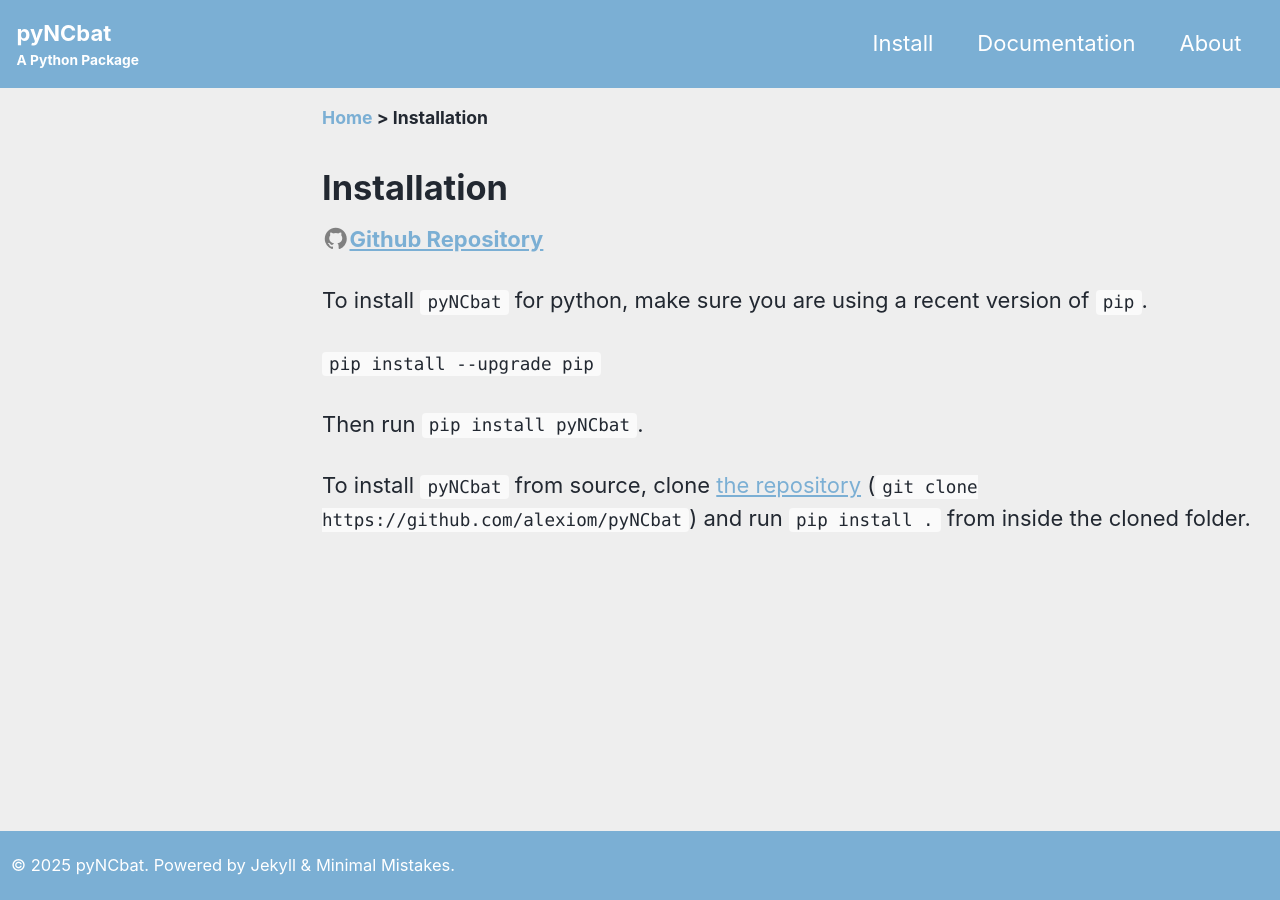
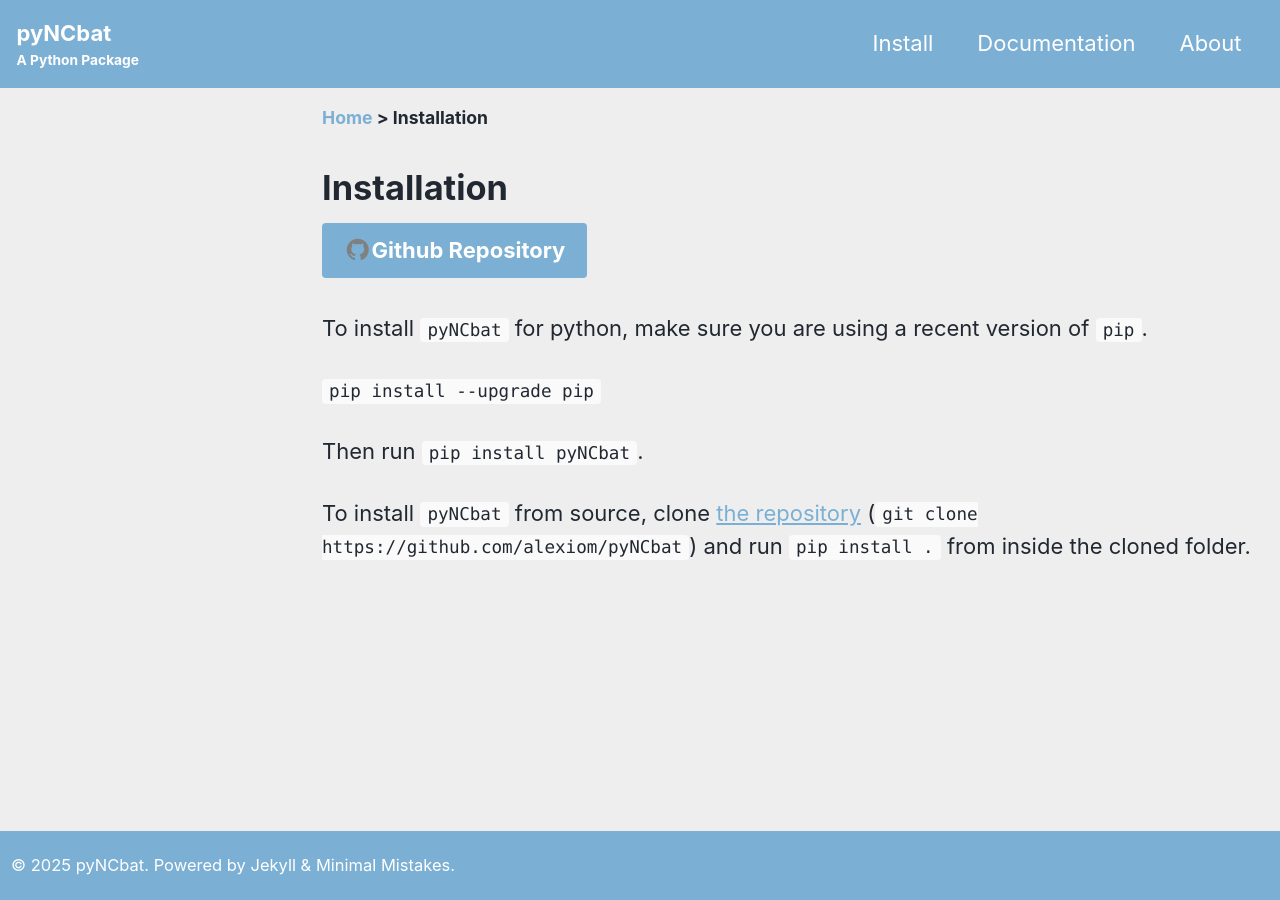
Before and after one commit to alexiom/pyNCbat, a Jekyll site: the page built from docs/_pages/install.md, in a window 1280 px wide. Built offline with Jekyll 4.4.1, drawn with Linux system fonts in a browser that asks for light colours; cached includes are drawn as plain includes.

Commit message:
Update install.md

````diff
--- a/docs/_pages/install.md
+++ b/docs/_pages/install.md
@@ -4,7 +4,7 @@
 title: "Installation"
 ---
 
-<a href="https://github.com/alexiom/pyNCbat/"><i class="fa-brands fa-github" style="color:gray;font-size=$type-size-3"></i><strong>Github Repository</strong></a>
+<a href="https://github.com/alexiom/pyNCbat/" class="btn btn--primary-secondary btn--large"><i class="fa-brands fa-github" style="color:gray;font-size=$type-size-3"></i>Github Repository</a>
 
 To install ```pyNCbat``` for python, make sure you are using a recent version of ```pip```.
 
````
